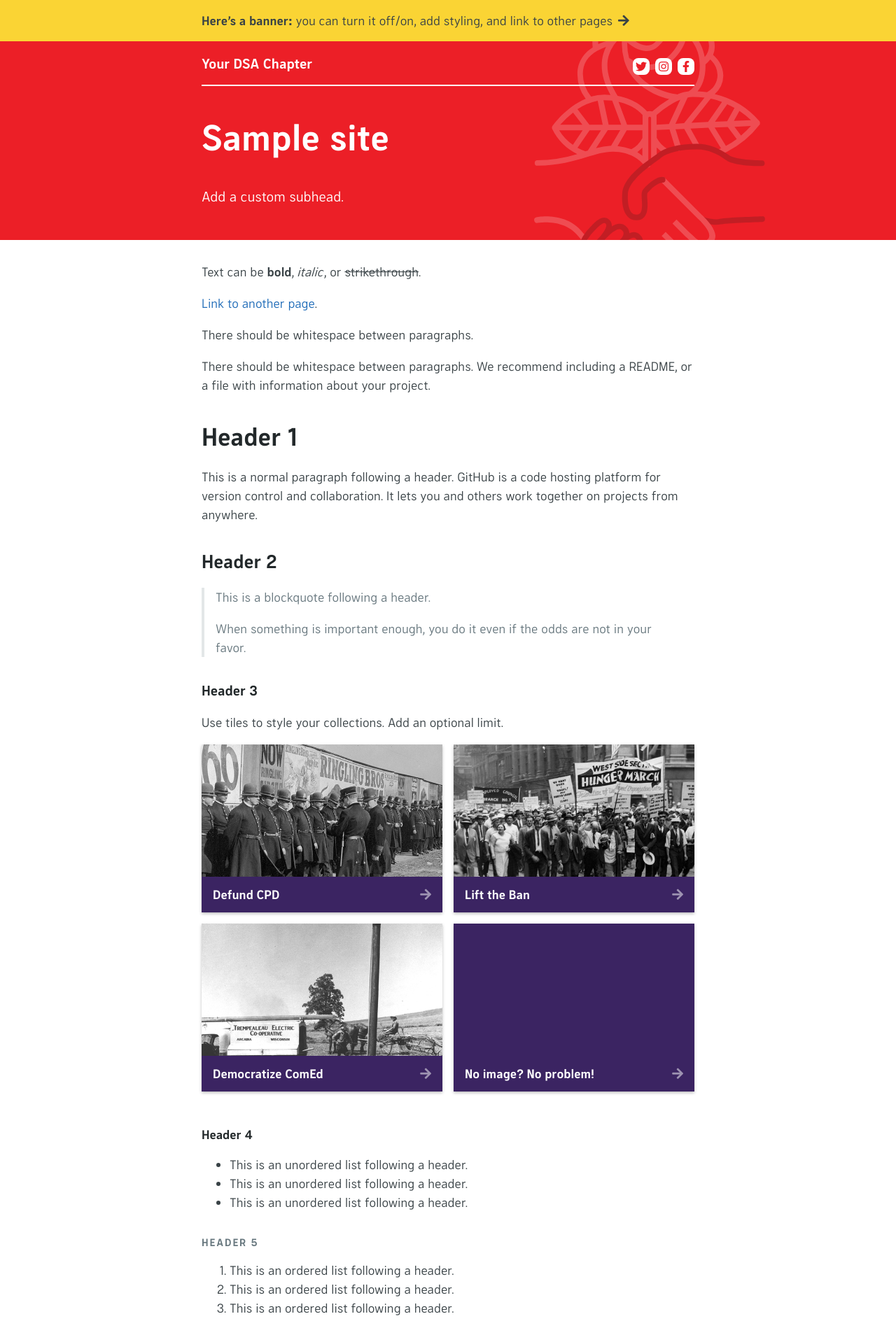
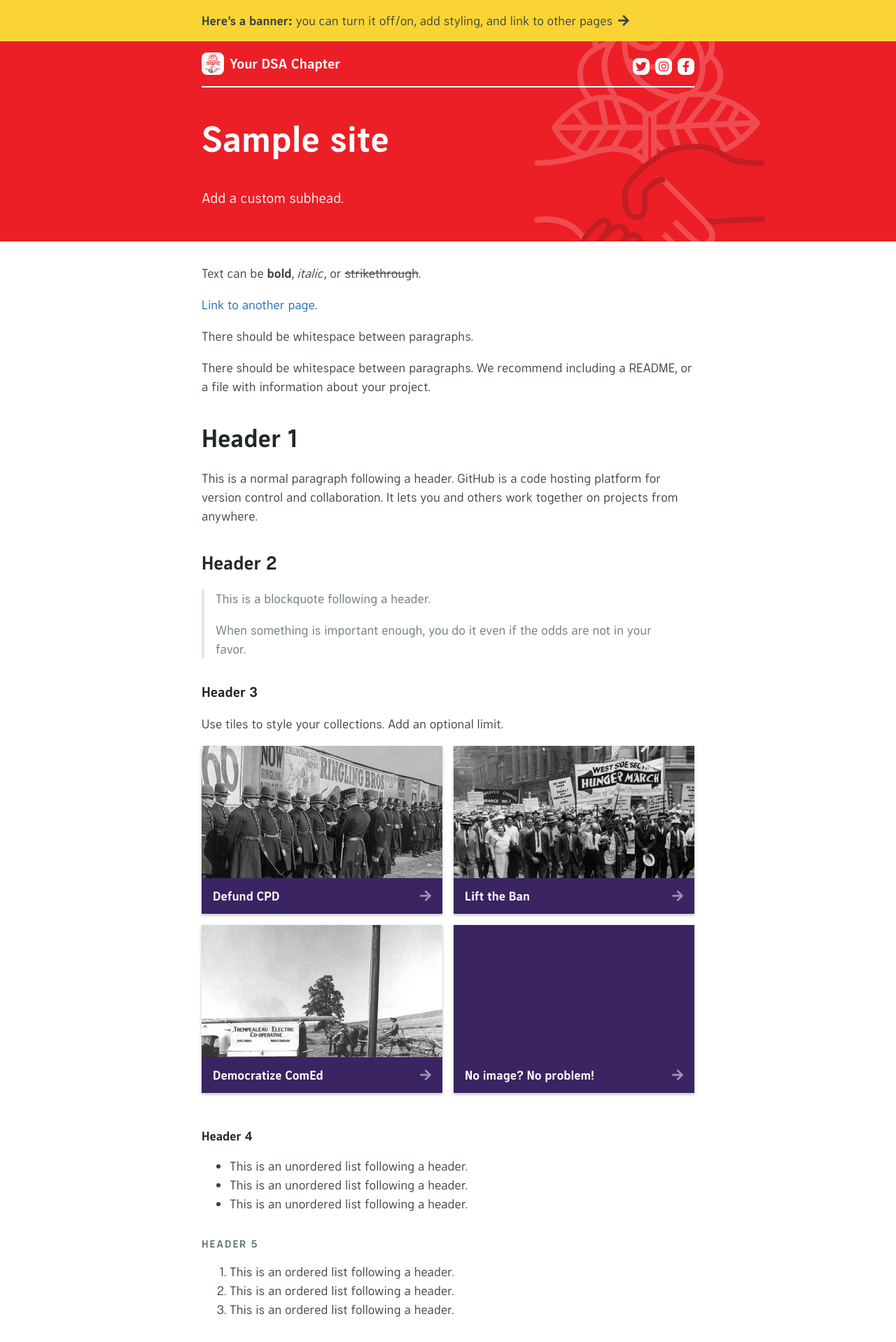
Before and after one commit to ChicagoDSA/haymarket, a Jekyll site: the page built from index.md, in a window 1280 px wide. Shown: the top 1918 px of the page at 70% size. Built offline with Jekyll 4.4.1, drawn with Linux system fonts in a browser that asks for light colours; nearby versions of some CDN libraries; some web fonts are replaced; library files that are not in the unit come from our copies.

Commit message:
added default small national logo

```diff
--- a/_includes/page-header.html
+++ b/_includes/page-header.html
@@ -50,6 +50,12 @@
 						<img src="{{ site.chapter.header-logo-svg | relative_url }}" onerror="this.src='{{ site.chapter.header-logo-png-fallback | relative_url }}'; this.onerror=null;" draggable="false" alt="{{ site.chapter.logo-description | markdownify | remove: '<p>' | remove: '</p>' | strip_newlines }}">
 					</div>
 				{%- endcapture -%}
+			{% else %}
+				{%- capture logo -%}
+					<div id="logo">
+						<img src="{{ 'assets/images/DSA-logo-color.svg' | relative_url }}" onerror="this.src='{{ 'assets/images/DSA-logo-color.png' | relative_url }}'; this.onerror=null;" draggable="false" alt="Two hands holding each other. A rose is behind them.">
+					</div>
+				{%- endcapture -%}
 			{% endif %}
 
 			<div id="name">
```
Also changed, not shown: assets/images/DSA-logo-color.png (added), assets/images/DSA-logo-color.svg (added).
